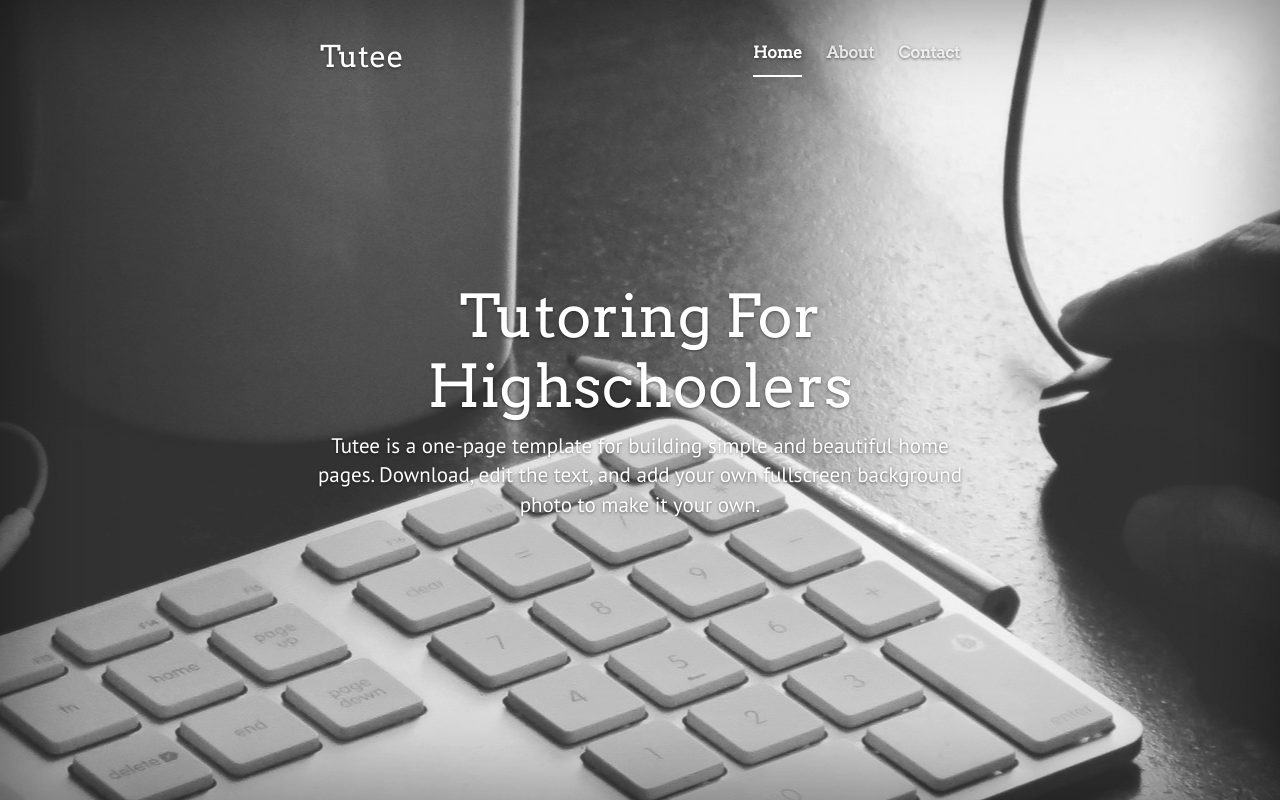
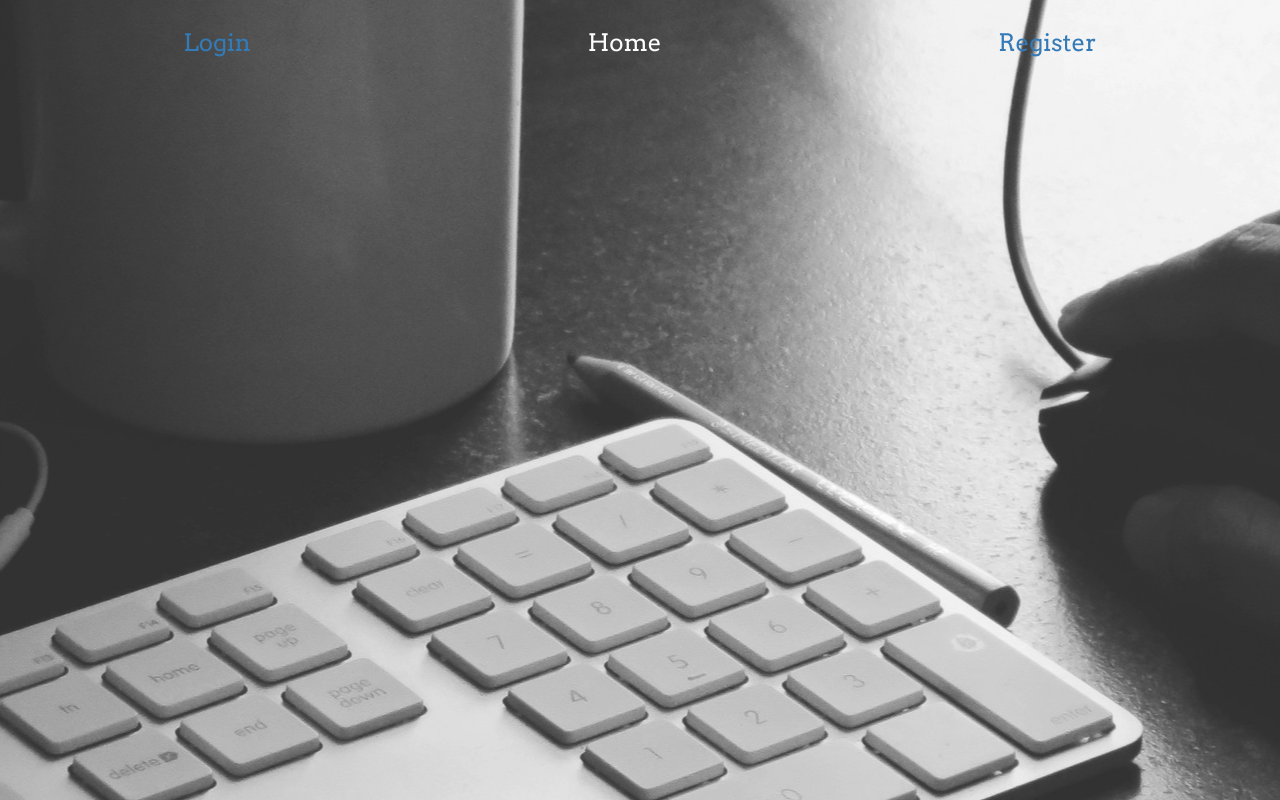
Before and after one commit to IsaacGluck/Tutee, a Flask app: page / in a window 1280 px wide. Run offline with Flask 2, Linux system fonts and the light colour scheme; parts of the project's set-up code (start-up, migrations or seed data) failed here and were passed over; some libraries are stand-ins or nearby versions.

Commit message:
redoing index

```diff
--- a/static/stylesheets/index.css
+++ b/static/stylesheets/index.css
@@ -1,155 +1,13 @@
-/*
- * Globals
- */
 
-/* Links */
-a,
-a:focus,
-a:hover {
-  color: #fff;
+body {
+  height: 100%;
+  background: url(/static/img/background2.jpg) no-repeat center center fixed;
 }
 
-/* Custom default button */
-.btn-default,
-.btn-default:hover,
-.btn-default:focus {
-  color: #333;
-  text-shadow: none; /* Prevent inheritence from `body` */
-  background-color: #fff;
-  border: 1px solid #fff;
+a {
+  background-color: transparent !important;
 }
 
+a:hover {
 
-/*
- * Base structure
- */
-
-html,
-body {
-  height: 100%;
-  background: url(static/img/background2.jpg) no-repeat center center fixed;
 }
-body {
-  color: #fff;
-  text-align: center;
-  text-shadow: 0 1px 3px rgba(0,0,0,.5);
-}
-
-/* Extra markup and styles for table-esque vertical and horizontal centering */
-.site-wrapper {
-  display: table;
-  width: 100%;
-  height: 100%; /* For at least Firefox */
-  min-height: 100%;
-  -webkit-box-shadow: inset 0 0 100px rgba(0,0,0,.5);
-          box-shadow: inset 0 0 100px rgba(0,0,0,.5);
-}
-.site-wrapper-inner {
-  display: table-cell;
-  vertical-align: top;
-}
-.cover-container {
-  margin-right: auto;
-  margin-left: auto;
-}
-
-/* Padding for spacing */
-.inner {
-  padding: 30px;
-}
-
-
-/*
- * Header
- */
-.masthead-brand {
-  margin-top: 10px;
-  margin-bottom: 10px;
-}
-
-.masthead-nav > li {
-  display: inline-block;
-}
-.masthead-nav > li + li {
-  margin-left: 20px;
-}
-.masthead-nav > li > a {
-  padding-right: 0;
-  padding-left: 0;
-  font-family: 'Arvo', Georgia, Times, serif;
-  font-size: 16px;
-  font-weight: bold;
-  color: #fff; /* IE8 proofing */
-  color: rgba(255,255,255,.80);
-  border-bottom: 2px solid transparent;
-}
-.masthead-nav > li > a:hover,
-.masthead-nav > li > a:focus {
-  background-color: transparent;
-  border-bottom-color: #a9a9a9;
-  border-bottom-color: rgba(255,255,255,.75);
-}
-.masthead-nav > .active > a,
-.masthead-nav > .active > a:hover,
-.masthead-nav > .active > a:focus {
-  color: #fff;
-  border-bottom-color: #fff;
-}
-
-@media (min-width: 768px) {
-  .masthead-brand {
-    float: left;
-  }
-  .masthead-nav {
-    float: right;
-  }
-}
-
-
-/*
- * Cover
- */
-
-.cover {
-  padding: 0 20px;
-}
-/*.cover .btn-lg {
-  padding: 10px 20px;
-  font-weight: bold;
-}*/
-
-
-
-/*
- * Affix and center
- */
-
-@media (min-width: 768px) {
-  /* Pull out the header and footer */
-  .masthead {
-    position: fixed;
-    top: 0;
-  }
-  .mastfoot {
-    position: fixed;
-    bottom: 0;
-  }
-  /* Start the vertical centering */
-  .site-wrapper-inner {
-    vertical-align: middle;
-  }
-  /* Handle the widths */
-  .masthead,
-  .mastfoot,
-  .cover-container {
-    width: 100%; /* Must be percentage or pixels for horizontal alignment */
-  }
-}
-
-@media (min-width: 992px) {
-  .masthead,
-  .mastfoot,
-  .cover-container {
-    width: 700px;
-  }
-}
--- a/templates/base.html
+++ b/templates/base.html
@@ -1,15 +1,29 @@
 <!DOCTYPE HTML>
-<html>
+<html lang="en">
 <head>
+
+    <meta charset="utf-8">
+    <meta http-equiv="X-UA-Compatible" content="IE=edge">
+    <meta name="viewport" content="width=device-width, initial-scale=1">
 	<title>Tutee</title>
+
+
+
+
 	<link href="http://fonts.googleapis.com/css?family=Arvo" rel="stylesheet" type="text/css">
 	<link href="http://fonts.googleapis.com/css?family=PT+Sans" rel="stylesheet" type="text/css">
 	<link href="//maxcdn.bootstrapcdn.com/font-awesome/4.1.0/css/font-awesome.min.css" rel="stylesheet">
 	<link rel="stylesheet" href="https://maxcdn.bootstrapcdn.com/bootstrap/3.3.1/css/bootstrap.min.css">
-	<link rel="stylesheet" type="text/css" href="{{ url_for('static', filename='stylesheets/style.css') }}">
+	<link rel="stylesheet" type="text/css" href="/static/stylesheets/style.css">
+
+	    <!-- HTML5 shim and Respond.js for IE8 support of HTML5 elements and media queries -->
+    <!-- WARNING: Respond.js doesn't work if you view the page via file:// -->
+    <!--[if lt IE 9]>
+      <script src="https://oss.maxcdn.com/html5shiv/3.7.2/html5shiv.min.js"></script>
+      <script src="https://oss.maxcdn.com/respond/1.4.2/respond.min.js"></script>
+    <![endif]-->
 
 	{% block head %}
-	<title>Tutor/Tutee</title>
 	{% endblock %}
 
 </head>
--- a/templates/index.html
+++ b/templates/index.html
@@ -9,7 +9,7 @@
     <title>Tutee</title>
 
     <!-- Custom styles for this template -->
-    <link href="{{ url_for('static', filename='stylesheets/index.css') }}" rel="stylesheet">
+    <link href="static/stylesheets/index.css" rel="stylesheet">
 
     <!-- HTML5 shim and Respond.js for IE8 support of HTML5 elements and media queries -->
     <!--[if lt IE 9]>
@@ -19,35 +19,19 @@
 {% endblock head %}
 
 {% block body %}
-		<div class="site-wrapper">
 
-      <div class="site-wrapper-inner">
-
-        <div class="cover-container">
-
-          <div class="masthead clearfix">
-            <div class="inner">
-              <h2 class="masthead-brand">Tutee</h2>
+<div class="container-fluid">
   <nav>
-                <ul class="nav masthead-nav">
-                  <li class="active"><a href="#">Home</a></li>
-                  <li><a href="/about">About</a></li>
-                  <li><a href="#">Contact</a></li>
+    <ul class="nav nav-pills nav-justified">
+      <li role="presentation"><a href="#"><h3>Login</h3></a></li>
+      <li role="presentation" class="active"><a href="#"><h3>Home</h3></a></li>
+      <li role="presentation"><a href="#"><h3>Register</h3></a></li>
     </ul>
   </nav>
 </div>
-          </div>
-          <div class="inner cover">
-            <h1 class="cover-heading">Tutoring For Highschoolers</h1>
-            <p class="lead">Tutee is a one-page template for building simple and beautiful home pages. Download, edit the text, and add your own fullscreen background photo to make it your own.</p>
-          </div>
-        </div>
 
-      </div>
-
-    </div>
 {% endblock %}
 
   {% block postscript %}
-  <script type="text/javascript" src="{{ url_for('static', filename='js/index.js') }}"></script>
+  <script type="text/javascript" src="/static/js/index.js"></script>
   {% endblock postscript %}
```
Lines whose indentation alone changed are shown as unchanged.
